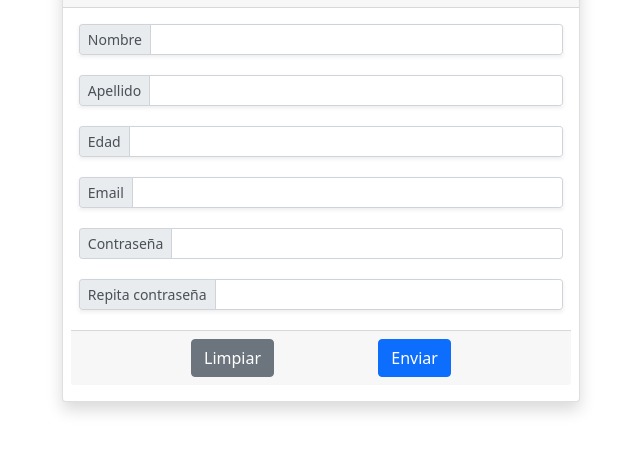
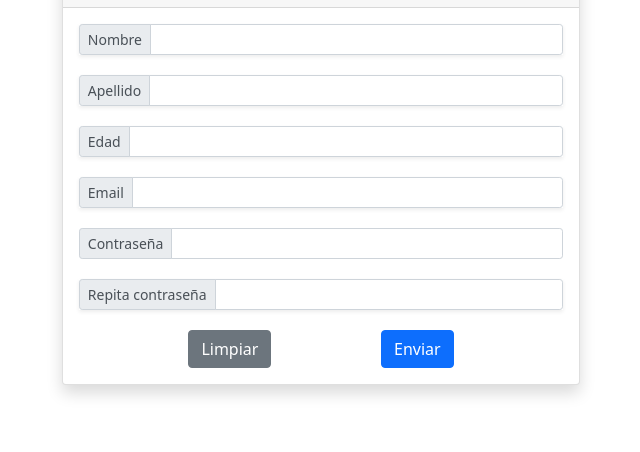
Before and after one commit to hugroo/FormularioJS, a plain HTML site: page index.html in a window 1280 px wide. Shown: the part 128-580 px from the top of the page, without its empty margins (319-959 px from the left). Drawn offline with Linux system fonts and the light colour scheme.

Commit message:
Update index.html

```diff
--- a/index.html
+++ b/index.html
@@ -59,7 +59,7 @@
                 </div>
             </div>
             <div class="invalid text-left mt-1 ml-3" id="errorContraseñaRep"></div>
-            <div class="card-footer d-flex flex-row justify-content-evenly">
+            <div class="d-flex flex-row justify-content-evenly">
                 <button type="reset" id="Limpiar" class="btn btn-secondary ">Limpiar</button>
                 <button type="submit" id="Enviar" class="btn btn-primary ">Enviar</button>
             </div>
```
